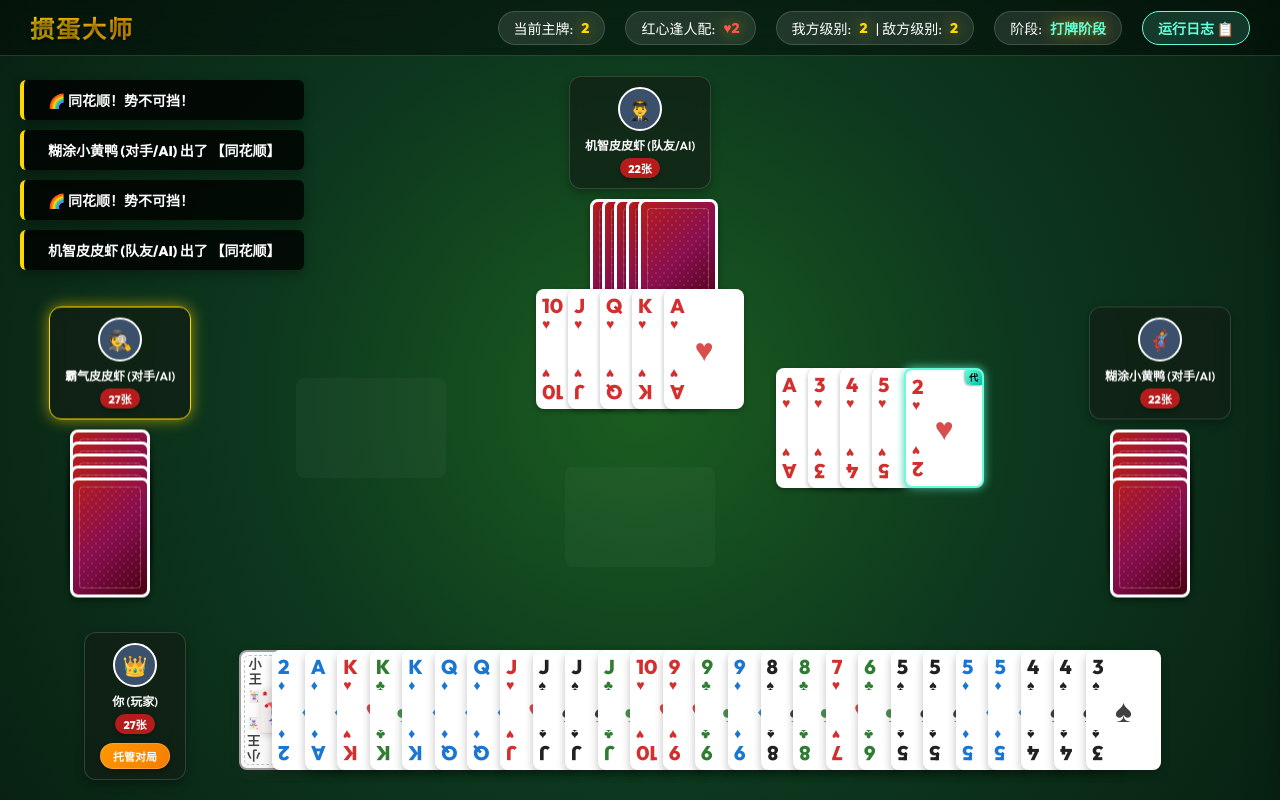
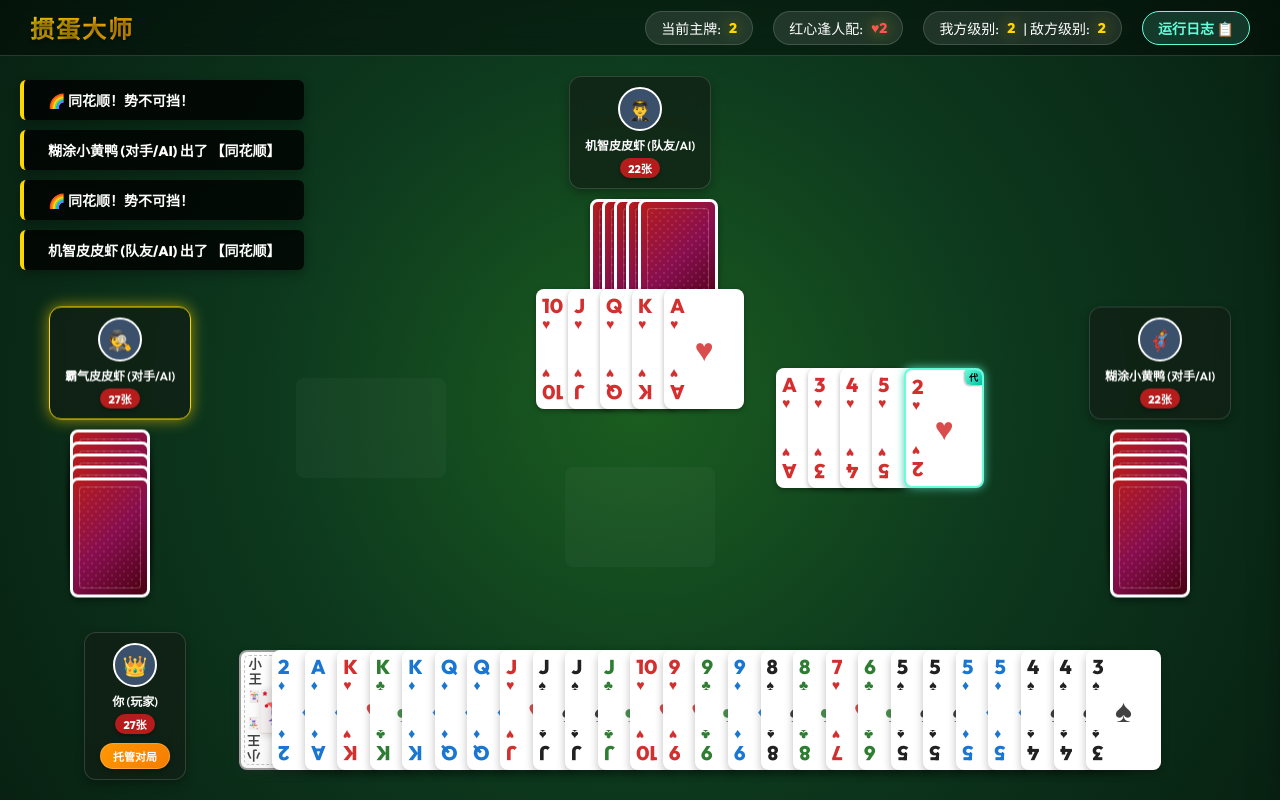
Before and after one commit to knight008848/guandan-master, a website built with Vite: page index.html in a window 1280 px wide. Built offline with nearby package versions, Linux system fonts and the light colour scheme.

Commit message:
refactor: remove unused game phase label from index.html and update logic in renderer.ts

```diff
--- a/index.html
+++ b/index.html
@@ -25,10 +25,6 @@
         <span id="our-level" class="highlight">2</span>
         <span> | 敌方级别:</span>
         <span id="enemy-level" class="highlight">2</span>
-      </div>
-      <div class="info-pill">
-        <span>阶段:</span>
-        <span id="game-phase" class="highlight" style="color: #64ffda;">发牌阶段</span>
       </div>
       <!-- 运行日志按钮 -->
       <div class="info-pill" style="cursor: pointer; background: rgba(100, 255, 218, 0.15); border-color: #64ffda;" id="btn-toggle-log">
--- a/src/renderer.ts
+++ b/src/renderer.ts
@@ -323,20 +323,11 @@ export class DOMRenderer {
     const wildLabel = document.getElementById('wild-card-label');
     const ourLevel = document.getElementById('our-level');
     const enemyLevel = document.getElementById('enemy-level');
-    const phaseLabel = document.getElementById('game-phase');
 
     if (rankLabel) rankLabel.textContent = this.session.currentRank;
     if (wildLabel) wildLabel.textContent = this.session.currentRank;
     if (ourLevel) ourLevel.textContent = this.getRankName(this.session.levelTeamA, this.session.failCountTeamA);
     if (enemyLevel) enemyLevel.textContent = this.getRankName(this.session.levelTeamB, this.session.failCountTeamB);
-
-    if (phaseLabel) {
-      let phaseStr = '打牌阶段';
-      if (this.session.phase === 'DEALING') phaseStr = '发牌阶段';
-      if (this.session.phase === 'TRIBUTE') phaseStr = '进贡阶段';
-      if (this.session.phase === 'ROUND_END') phaseStr = '结算阶段';
-      phaseLabel.textContent = phaseStr;
-    }
   }
 
   // 出牌指令
```
